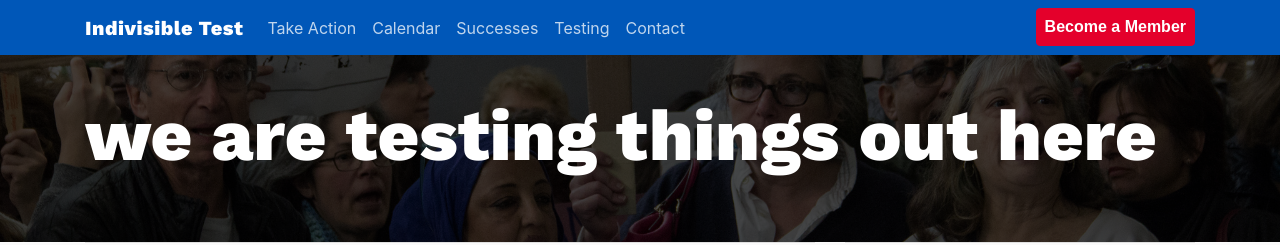
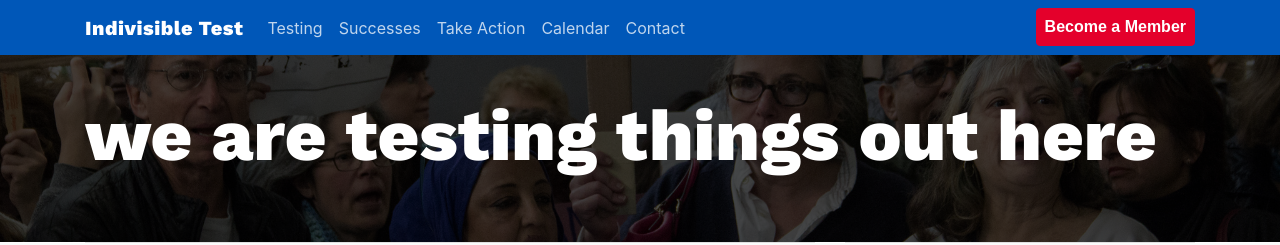
Before and after one commit to IndivisibleTemplate/BasicTemplate, a Jekyll site: the page built from index.html, in a window 1280 px wide and 900 px high. Shown: the top 245 px of the window. Built offline with Jekyll 4.4.1, drawn with Linux system fonts in a browser that asks for light colours; nearby versions of some CDN libraries; the list of posts is cut into pages by our own code; comment, search, counter and statistics services are not loaded.

Commit message:
Update header.html

```diff
--- a/_includes/header.html
+++ b/_includes/header.html
@@ -8,7 +8,8 @@
     <a class="navbar-brand" href="{{ "/" | relative_url}}">{{ site.title | escape }}</a>
     <div class="collapse navbar-collapse" id="navbarCollapse">
         <ul class="navbar-nav d-flex flex-nowrap">
-          {% for my_page in site.pages %}
+          {% assign sorted_pages = site.pages | sort:"position" %}
+          {% for my_page in sorted_pages %}
            {% if my_page.title %}
             <li class="nav-item {% if my_page.url contains "become" %}join-btn ml-auto{% endif %}" {% if my_page.url contains "become" %}style="order: 3;"{% endif %}>
               <a class="nav-link {% if my_page.url contains "become" %}btn btn-danger text-white {% endif %}" href="{{ my_page.url | relative_url }}">{{ my_page.title | escape }}</a>
```
